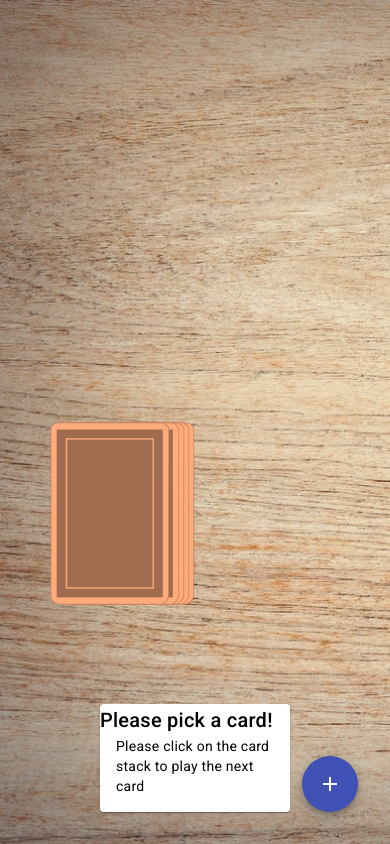
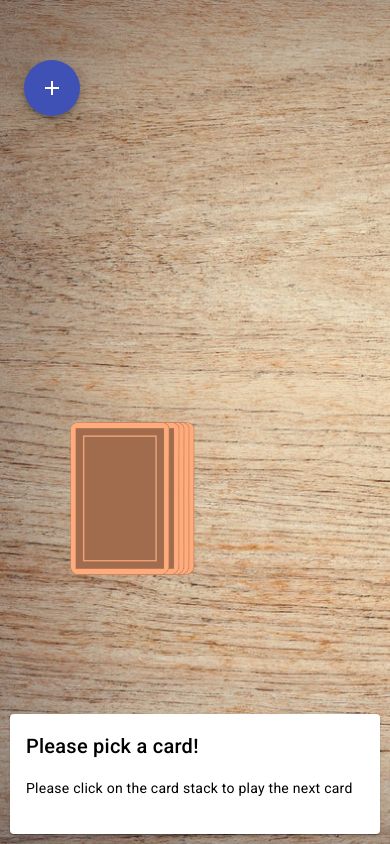
Before and after one commit to Icetune/Ring-of-Fire, an Angular app: page /game in a window 390 px wide. Built offline with nearby package versions, Linux system fonts and the light colour scheme.

Commit message:
mobile done

```diff
--- a/src/app/game-info/game-info.component.html
+++ b/src/app/game-info/game-info.component.html
@@ -1,10 +1,5 @@
-<mat-card>
-    <mat-card-title>{{ card ? title : 'Please pick a card!' }}</mat-card-title>
-
-
-
-
-
+<mat-card class="info-card">
+    <mat-card-title class="mat-card-title">{{ card ? title : 'Please pick a card!' }}</mat-card-title>
     <mat-card-content>
         {{ card ? description : 'Please click on the card stack to play the next card' }}
     </mat-card-content>
--- a/src/app/game-info/game-info.component.scss
+++ b/src/app/game-info/game-info.component.scss
@@ -0,0 +1,7 @@
+.info-card {
+    min-height: 120px;
+}
+
+.mat-card-title {
+    padding: 16px;
+}
--- a/src/app/game-info/game-info.component.ts
+++ b/src/app/game-info/game-info.component.ts
@@ -19,9 +19,9 @@ export class GameInfoComponent implements OnInit, OnChanges {
     { title: 'Chicks', description: 'All girls drink.' },
     { title: 'Heaven', description: 'Put your hands up! The last player drinks!' },
     { title: 'Mate', description: 'Pick a mate. Your mate must always drink when you drink and the other way around.' },
-    { title: 'Thumbmaster', description: '' },
+    { title: 'Thumbmaster', description: 'During the game you have the option to put your thumb on the table. The last person who puts their thumb on the table has to drink' },
     { title: 'Men', description: 'All men drink.' },
-    { title: 'Quizmaster', description: '' },
+    { title: 'Quizmaster', description: 'Everyone who answers you a question has to drink.' },
     { title: 'Never have i ever...', description: 'Say something you nnever did. Everyone who did it has to drink.' },
     { title: 'Rule', description: 'Make a rule. Everyone needs to drink when he breaks the rule.' },
   ];
--- a/src/app/game/game.component.html
+++ b/src/app/game/game.component.html
@@ -1,5 +1,5 @@
-<app-player *ngFor="let player of game.players; let i = index;" [ngStyle]="{'top.px': 100 + (i * 90)}" [name]="player"
-    [playerActive]="i == game.currentPlayer" class="player-position"></app-player>
+<app-player class="player-position" *ngFor="let player of game.players; let i = index;"
+    [ngStyle]="{'top.px': 120 + (i * 100)}" [name]="player" [playerActive]="i == game.currentPlayer"></app-player>
 
 
 
--- a/src/app/game/game.component.scss
+++ b/src/app/game/game.component.scss
@@ -9,6 +9,7 @@
     display: flex;
     justify-content: center;
     align-items: center;
+    overflow: hidden;
 }
 
 .card-stack {
@@ -21,10 +22,10 @@
 
 }
 
-
 .top-card {
     cursor: pointer;
     transition: all 125ms ease-in-out;
+
     &:hover {
         transform: scale(1.1) translateY(-10px);
     }
@@ -39,12 +40,15 @@
     0% {
         transform: scale(1.1) translateY(-10px);
     }
+
     40% {
         transform: scale(1.7);
     }
+
     50% {
         transform: scale(1.7);
     }
+
     100% {
         transform: scale(1.3) translateX(140px) translateY(-180px) rotate(-10deg);
     }
@@ -54,7 +58,6 @@
     transform: scale(1.3) translateX(140px) translateY(-180px) rotate(-10deg);
 }
 
-
 .player-position {
     position: absolute;
     right: 0;
@@ -62,8 +65,8 @@
 
 .btn-add {
     position: absolute;
+    top: 32px;
     right: 32px;
-    bottom: 32px;
 }
 
 .pin-bottom {
@@ -72,3 +75,57 @@
     left: 100px;
     right: 100px;
 }
+
+@media (max-width: 1080px) {
+
+    .player-position {
+        position: absolute;
+        top: 48px !important;
+    }
+
+    .btn-add {
+        top: 60px;
+        left: 24px;
+    }
+
+    .pin-bottom {
+        bottom: 10px;
+        left: 10px;
+        right: 10px;
+    }
+
+    .card-stack {
+        img {
+            width: 100px;
+        }
+    }
+
+
+
+.pick-card {
+    animation: pick-card-animation-mobile 1s ease-in-out;
+    transform: scale(1.3) translateX(100px) translateY(-130px) rotate(-60deg);
+}
+
+@keyframes pick-card-animation-mobile {
+    0% {
+        transform: scale(1.1) translateY(-10px);
+    }
+
+    40% {
+        transform: scale(1.7);
+    }
+
+    50% {
+        transform: scale(1.7);
+    }
+
+    100% {
+        transform: scale(1.3) translateX(100px) translateY(-130px) rotate(-60deg);
+    }
+}
+
+.playedCard {
+    transform: scale(1.3) translateX(100px) translateY(-130px) rotate(-60deg);
+}
+}
--- a/src/app/game/game.component.ts
+++ b/src/app/game/game.component.ts
@@ -49,7 +49,7 @@ export class GameComponent implements OnInit {
     const dialogRef = this.dialog.open(DialogAddPlayerComponent);
 
     dialogRef.afterClosed().subscribe((name: string) => {
-      if(name && name.length > 0){
+      if(name && name.length > 0 && name.length < 12){
         this.game.players.push(name);
       }
     });
--- a/src/app/player/player.component.scss
+++ b/src/app/player/player.component.scss
@@ -1,16 +1,21 @@
 .player {
+    transition: 75ms ease-in-out;
     width: 300px;
+    padding: 5px;
     display: flex;
     align-items: center;
     border-top-left-radius: 50px;
     border-bottom-left-radius: 50px;
+    color: white;
+    background-image: linear-gradient(90deg, rgb(107, 107, 107), rgba(107, 107, 107, 0.5));
+    box-shadow: 0 0 5px 0 black;
 
     span {
+        max-width: 200px;
         font-size: 32px;
         margin-left: 16px;
+        text-shadow: 2px 2px black;
     }
-
-    background-color: silver;
 
     img {
         width: 70px;
@@ -22,5 +27,23 @@
 }
 
 .player-active {
-    background-color: orange !important;
+    background-image: linear-gradient(90deg, rgb(255, 174, 0), rgba(255, 174, 0, 0.3)) !important;
+    transform: scale(1.1);
 }
+
+@media (max-width: 1080px) {
+
+    .player {
+        display: none;
+        width: 250px;
+        span {
+            font-size: 24px;
+        }
+    }
+
+    .player-active {
+        display: flex;
+        transform: scale(1);
+    }
+
+}
--- a/src/app/start-screen/start-screen.component.scss
+++ b/src/app/start-screen/start-screen.component.scss
@@ -23,7 +23,7 @@
     justify-content: center;
 
     img {
-        width: 40vw;
+        width: 35vw;
         max-width: 650px;
         height: auto;
 
@@ -33,3 +33,21 @@
         }
     }
 }
+
+@media (max-width: 1080px) {
+
+    .start-screen {
+        img {
+            height: auto;
+        }
+    }
+
+    .start-label-box {
+        bottom: 36%;
+
+        img {
+            width: 45vw;
+        }
+
+    }
+}
--- a/src/styles.scss
+++ b/src/styles.scss
@@ -1,5 +1,6 @@
 body {
     margin: 0px;
+    overflow: hidden;
 }
 
 html, body { height: 100%; }
```
